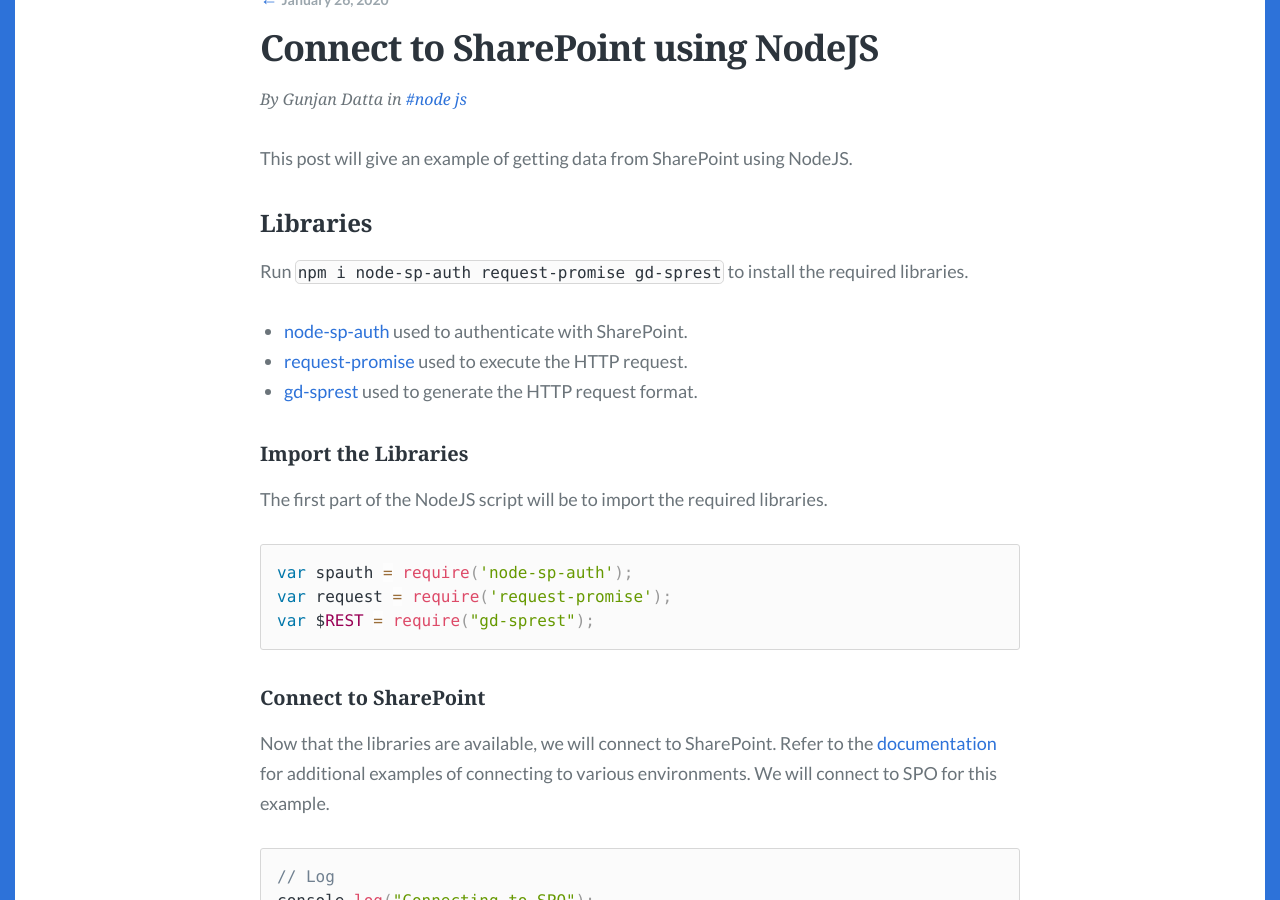
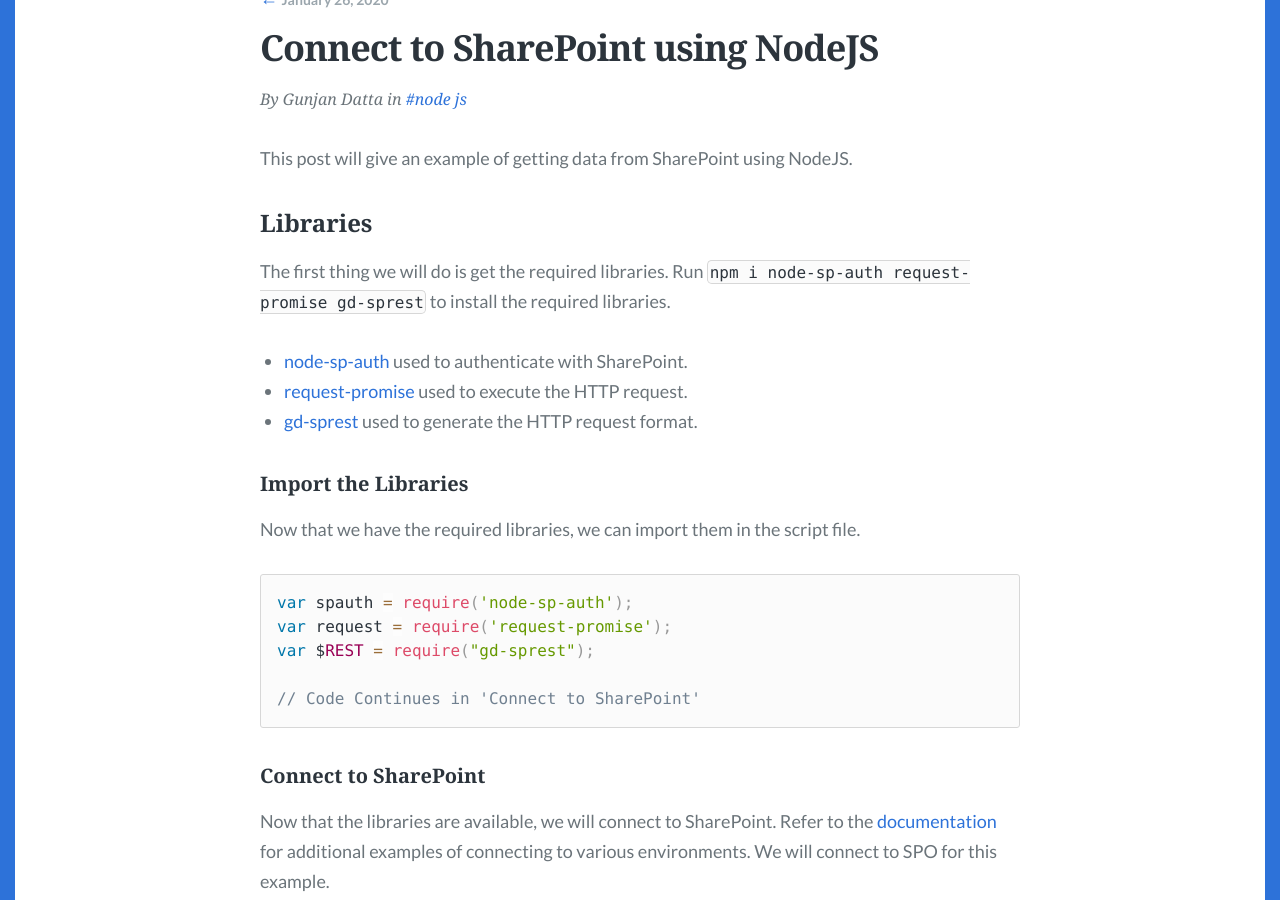
Before and after one commit to gunjandatta/blog, a Jekyll site: the page built from _posts/2020/2020-01-26-connect-to-sp-using-nodejs.md, in a window 1280 px wide and 900 px high, scrolled down 235 px. Built offline with Jekyll 4.4.1, drawn with Linux system fonts in a browser that asks for light colours; some web fonts are replaced.

Commit message:
Updated the blog.

````diff
--- a/_posts/2020/2020-01-26-connect-to-sp-using-nodejs.md
+++ b/_posts/2020/2020-01-26-connect-to-sp-using-nodejs.md
@@ -13,7 +13,7 @@ This post will give an example of getting data from SharePoint using NodeJS.
 
 ### Libraries
 
-Run ```npm i node-sp-auth request-promise gd-sprest``` to install the required libraries.
+The first thing we will do is get the required libraries. Run ```npm i node-sp-auth request-promise gd-sprest``` to install the required libraries.
 
 - [node-sp-auth](https://github.com/s-KaiNet/node-sp-auth) used to authenticate with SharePoint.
 - [request-promise](https://github.com/request/request-promise) used to execute the HTTP request.
@@ -21,12 +21,14 @@ Run ```npm i node-sp-auth request-promise gd-sprest``` to install the required l
 
 #### Import the Libraries
 
-The first part of the NodeJS script will be to import the required libraries.
+Now that we have the required libraries, we can import them in the script file.
 
 ```js
 var spauth = require('node-sp-auth');
 var request = require('request-promise');
 var $REST = require("gd-sprest");
+
+// Code Continues in 'Connect to SharePoint'
 ```
 
 #### Connect to SharePoint
````
